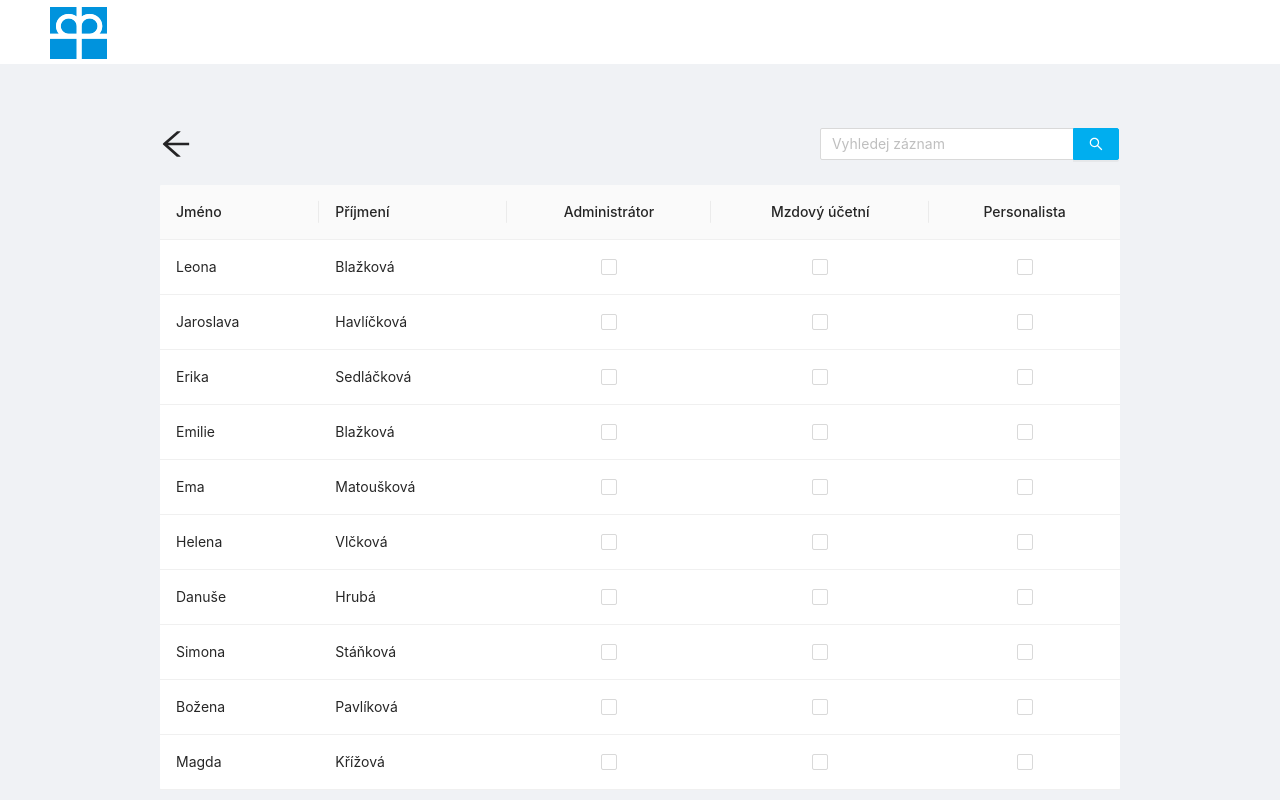
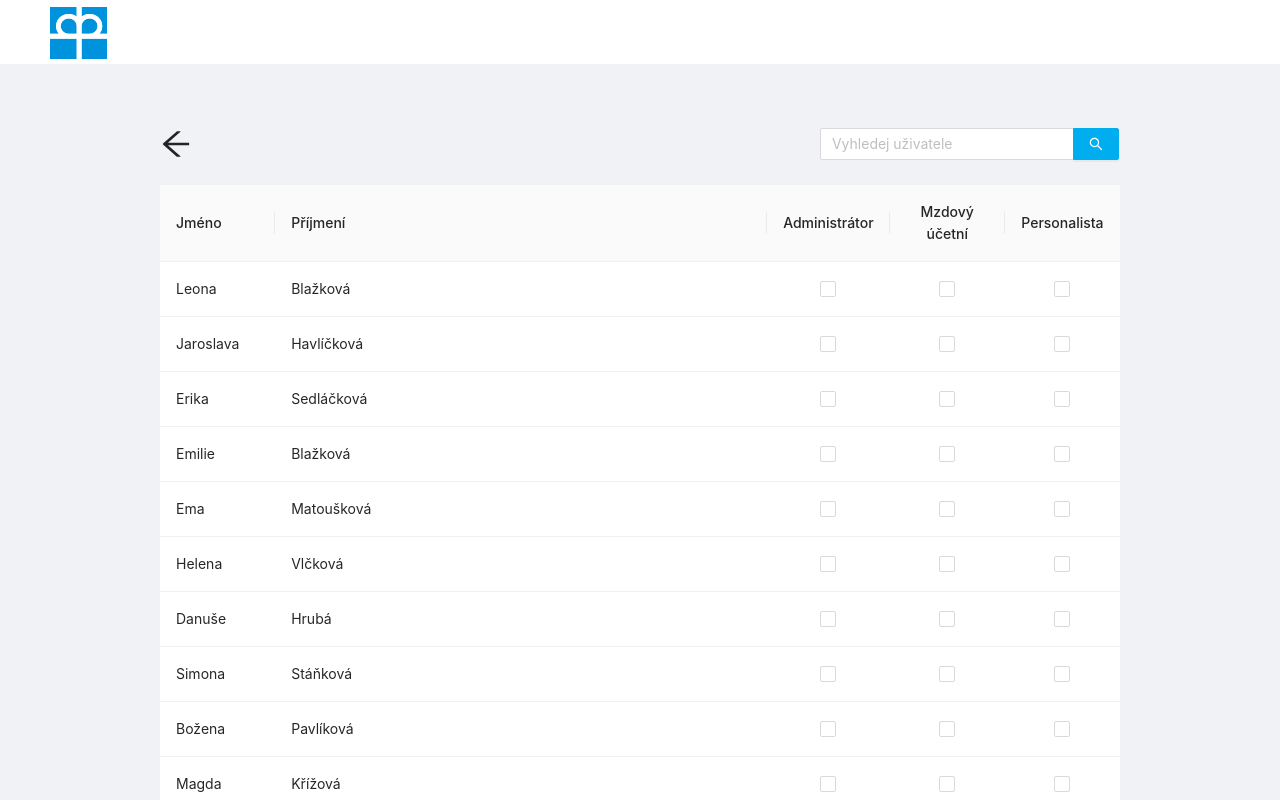
Before and after one commit to Slagee/NoName, a React (Create React App) app in the folder Code/client/: page /adminRole in a window 1280 px wide. Shown: the top 800 px of the page. Built offline with nearby package versions, Linux system fonts and the light colour scheme.

Commit message:
component-admin-role

```diff
--- a/Code/client/src/components/adminRole/AdminRole.jsx
+++ b/Code/client/src/components/adminRole/AdminRole.jsx
@@ -21,6 +21,7 @@ const columns = [
     title: 'Jméno',
     dataIndex: 'name',
     key: 'surname',
+    width: '12%'
   },
   {
     title: 'Příjmení',
@@ -31,19 +32,22 @@ const columns = [
     title: 'Administrátor',
     dataIndex: 'administrator',
     key: 'administrator',
-    align: 'center'
+    align: 'center',
+    width: '12%'
   },
   {
     title: 'Mzdový účetní',
     dataIndex: 'accountant',
     key: 'accountant',
-    align: 'center'
+    align: 'center',
+    width: '12%'
   },
   {
     title: 'Personalista',
     dataIndex: 'personnel',
     key: 'personnel',
-    align: 'center'
+    align: 'center',
+    width: '12%'
   },
 ];
 
@@ -130,7 +134,7 @@ const data = [
   },
   {
     key: '11',
-    name: 'Terezie Nguyen Thi',
+    name: 'Terezie',
     surname: 'Nguyen Thi',
     administrator: <Checkbox onChange={onChange}></Checkbox>,
     accountant: <Checkbox onChange={onChange}></Checkbox>,
@@ -150,7 +154,7 @@ const data = [
       <Row>
         <Col span={8}><ArrowLeftOutlined className="backArrow" style={{ fontSize: '2rem' }} onClick={() => window.history.back()} /></Col>
         <Col span={8} offset={8}>
-        <Search placeholder="Vyhledej záznam" onChange={e => setSearchName(e.target.value)} enterButton style={{ width: 300, float: 'right', paddingBottom: '25px' }} />
+        <Search placeholder="Vyhledej uživatele" onChange={e => setSearchName(e.target.value)} enterButton style={{ width: 300, float: 'right', paddingBottom: '25px' }} />
         </Col>
       </Row>
 
```
